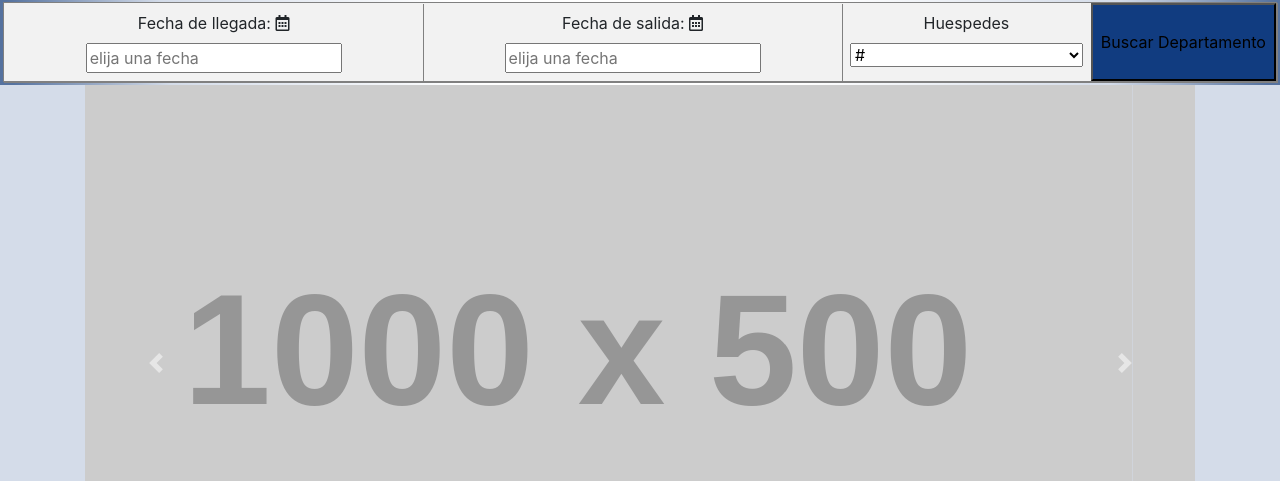
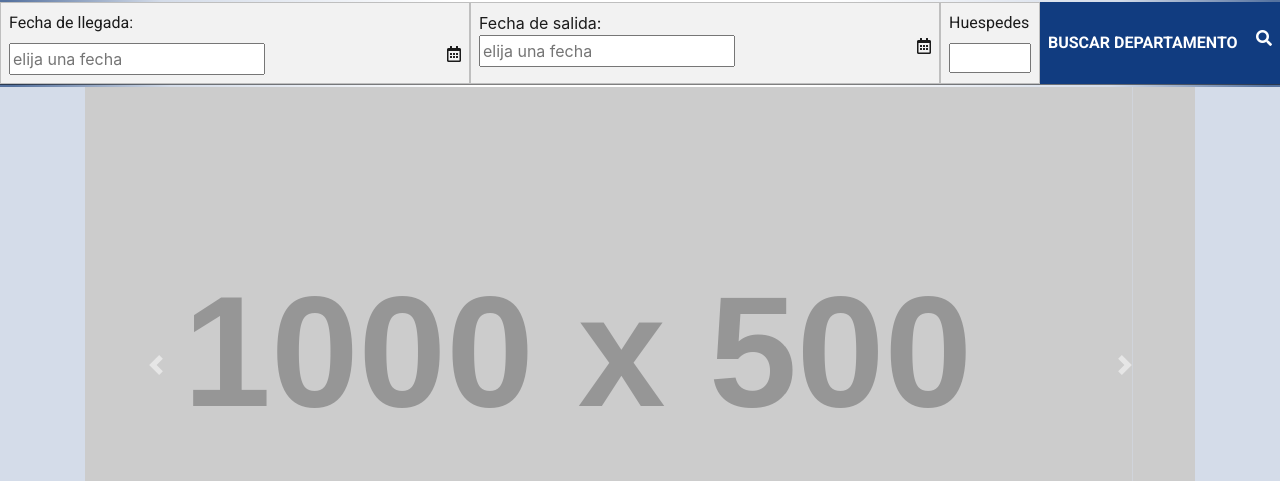
Before and after one commit to mpicarelli/vincagua, a website: page index.html in a window 1280 px wide. Shown: the part 103-584 px from the top of the page. Drawn offline with nearby package versions, Linux system fonts and the light colour scheme; placeholder pictures from the web are drawn by us.

Commit message:
agregue algo de estilo al form fecha

```diff
--- a/SCSS/style-mods.scss
+++ b/SCSS/style-mods.scss
@@ -24,24 +24,32 @@ header{
             &.active{color: $primary;}
         }
     }
-}
-
-.fa-building{
-    font-size: 3rem;
-    line-height: 3.5rem;
-}
-
-#formFechas{
-    background-color: #f2f2f2;
-    border: 0.5px solid gray;
-    margin: 0 0.2rem;
-    box-shadow: 1px 1px gray;
-    .fecha-in, .fecha-out, .select-huespedes{
-        box-shadow: 1px 1px gray;
-        text-align: center;
-    }
-    .reserva{
-        background-color: #113c80;
-        a {color: white;}
+    #formFechas{
+        background-color:#f2f2f2;
+        form > div, button {
+            border: 1px solid darken(#f2f2f2 , 20);
+            box-shadow: 0 1px rgba($color: #000000, $alpha: 0.5);
+            color: $dark;
+            margin-bottom: 0;
+            &:hover{
+                color: $primary;
+            }
+        }
+        .select-huespedes{
+            max-width: 100px;
+        }
+        #buscar{
+            background-color: #113c80;
+            min-width: 15em;
+            color: white;
+            font-weight: bold;
+            display: flex;
+            align-items: center;
+            justify-content: space-between;
+            border: none;
+            p{
+                text-transform: uppercase;
+            }
+        }
     }
 }
--- a/SCSS/style.scss
+++ b/SCSS/style.scss
@@ -1,5 +1,5 @@
 //COLORES
-$azul-osc:                 rgb(17, 60, 128);
+$azul-osc:                 rgb(6, 89, 138);
 $celeste:                  #d4dce9;
 $dark:                     rgb(27, 27, 27);
 
@@ -21,8 +21,8 @@ $link-hover-color:          $primary;
 $link-hover-decoration:     underline;
 
 //FUENTES
-h1, h2, h3, h4, a {font-family: "OSWALD", sans-serif;}
-p                           {font-family: "roboto", sans-serif;}
+h1, h2, h3, h4, a           {font-family: "OSWALD", sans-serif;}
+p, label                    {font-family: "roboto", sans-serif;}
 
 $base-font-size: 1rem;
 
--- a/index.html
+++ b/index.html
@@ -8,7 +8,6 @@
     <!-- FUENTES -->
     <link rel="stylesheet" href="https://use.fontawesome.com/releases/v5.8.1/css/all.css" integrity="sha384-50oBUHEmvpQ+1lW4y57PTFmhCaXp0ML5d60M1M7uH2+nqUivzIebhndOJK28anvf" crossorigin="anonymous">
 	<link rel="stylesheet" href="https://cdnjs.cloudflare.com/ajax/libs/font-awesome/4.7.0/css/font-awesome.css">
-
     <link rel="preconnect" href="https://fonts.gstatic.com">
     <link href="https://fonts.googleapis.com/css2?family=Oswald:wght@400;500;700&family=Roboto:ital,wght@0,300;0,400;0,700;1,300;1,400;1,700&display=swap" rel="stylesheet">
     <!-- Estilos-->
@@ -17,7 +16,7 @@
     <link rel="stylesheet" type="text/css" href="css/style.css">
 </head>
 <body>
-    <header class="bg-white">
+    <header>
         <!-- barra de navegacion -->
         <div class="container" id="navForm">
             <nav class="navbar navbar-expand-md navbar-light ">
@@ -53,39 +52,35 @@
         <!-- barra de reservas -->
         <div id="formFechas">
             <form action="reserva.html" method="GET" class="d-flex justify-content-between px-0">
-                <div class="p-2 d-flex flex-column flex-fill fecha-in ">
-                    <div>
-                        <label for="checkin">Fecha de llegada:</label>
-                        <label for="checkin"><i class="far fa-calendar-alt"></i></label>
-                    </div>
-                    <div style="position: relative;">
+                <div   class="p-2 d-flex flex-column flex-fill fecha-in ">
+                    <label for="checkin">Fecha de llegada:</label>
+                    <div style="position: relative;" class="d-flex justify-content-between">
                         <input type="text" id="checkin" name="trip-start" class="datepickerIN"
                         max="2022-31-12" placeholder="elija una fecha"  required>
+                        <label for="checkin"><i class="far fa-calendar-alt "></i></label>
                     </div>
                 </div>
                 <div class="p-2 d-flex flex-column flex-fill fecha-out">
                     <div>
-                        <label for="checkout">Fecha de salida:</label>
-                        <label for="checkout"><i class="far fa-calendar-alt"></i></label>
+                        <span>Fecha de salida:</span>
                     </div>
-                    <div style="position: relative;">
+                    <div style="position: relative;" class="d-flex justify-content-between">
                         <input type="text" id="checkout" name="trip-end" class="datepickerOUT"
                         max="2022-31-12" placeholder="elija una fecha"  required>
+                        <label for="checkout"><i class="far fa-calendar-alt"></i></label>
                     </div>
                 </div>
                 <div class=" d-flex flex-column form-input p-2 flex-fill select-huespedes" >
                     <label for="huespedes">Huespedes</label>
-                    <select class="" name="huespedes" id="huespedes" required>
-                        <option value="0">#</option>
-                        <option value="1">1</option>
-                        <option value="2">2</option>
-                        <option value="3">3</option>
-                        <option value="4">4</option>
-                        <option value="5">5</option>
-                    </select>
+                    <input type="number" min="1" max="5" class="" name="huespedes" id="huespedes" required>
                 </div>
                 <!-- transformarlo en un submit y quiza hacer que se resalte cuando completo fechas -->
-                    <button type="submit w-25" class="form-input p-2 reserva">Buscar Departamento</button>
+                    <button id="buscar" type="submit" class="form-input p-2 reserva align-items-center">
+                        <p class="m-0">Buscar Departamento</p>
+                        <label for="buscar m-0">
+                            <i class="fas fa-search"></i>
+                        </label>
+                    </button>
             </form>
         </div>
     </header>
```
Also changed, not shown: reserva.html (+13 -9 lines), CSS/style.css.
